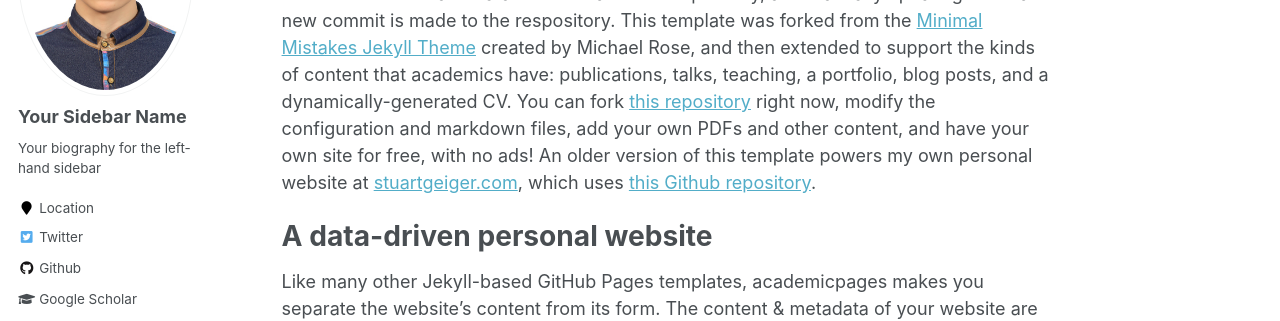
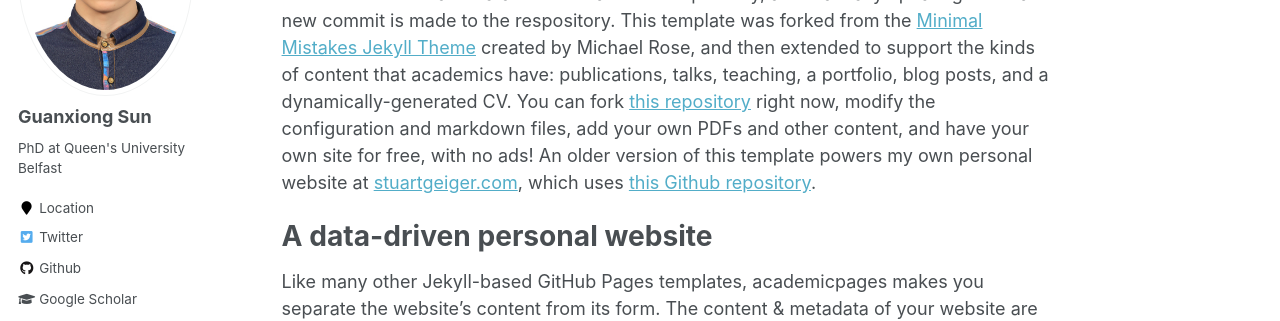
Before and after one commit to guanxiongsun/julie.github.io, a Jekyll site: the page built from _pages/about.md, in a window 1280 px wide. Shown: the part 262-583 px from the top of the page. Built offline with Jekyll 4.4.1, drawn with Linux system fonts in a browser that asks for light colours; some web fonts are replaced.

Commit message:
first commit

```diff
--- a/_config.yml
+++ b/_config.yml
@@ -11,9 +11,9 @@ title                    : "Guanxiong Sun's homepage"
 title_separator          : "-"
 name                     : &name "Guanxiong Sun"
 description              : &description "Queen's University Belfast"
-url                      : https://academicpages.github.io # the base hostname & protocol for your site e.g. "https://mmistakes.github.io"
+url                      : https://sunguanxiong.github.io/ # the base hostname & protocol for your site e.g. "https://mmistakes.github.io"
 baseurl                  : "" # the subpath of your site, e.g. "/blog"
-repository               : "academicpages/academicpages.github.io"
+repository               : "sunguanxiong/sunguanxiong.github.io"
 teaser                   :  # filename of teaser fallback teaser image placed in /images/, .e.g. "500x300.png"
 breadcrumbs              : false # true, false (default)
 words_per_minute         : 160
@@ -80,9 +80,9 @@ analytics:
 
 # Site Author
 author:
-  name             : "Your Sidebar Name"
+  name             : "Guanxiong Sun"
   avatar           : "profile.png"
-  bio              : "Your biography for the left-hand sidebar"
+  bio              : "PhD at Queen's University Belfast"
   location         : "Location"
   employer         :
   pubmed           : "https://www.ncbi.nlm.nih.gov/pubmed/?term=john+snow"
```
